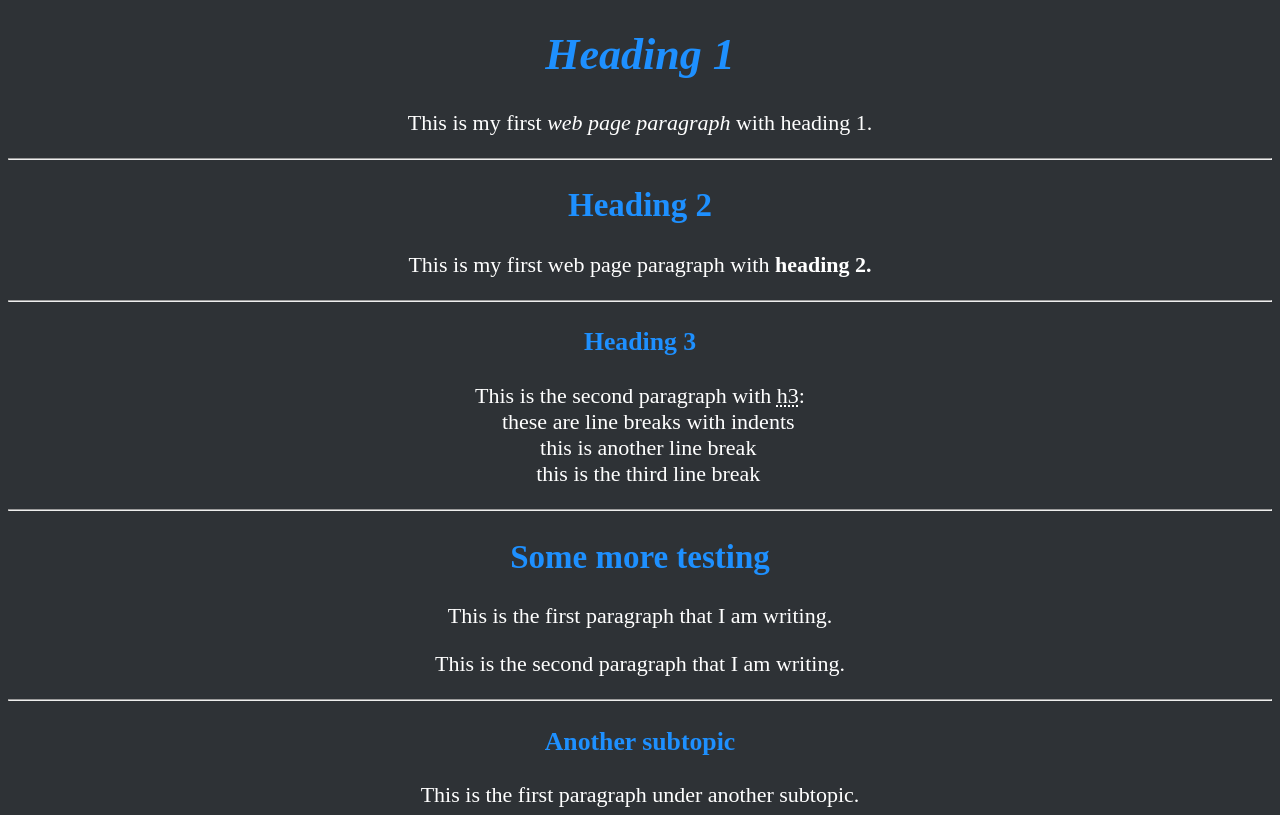
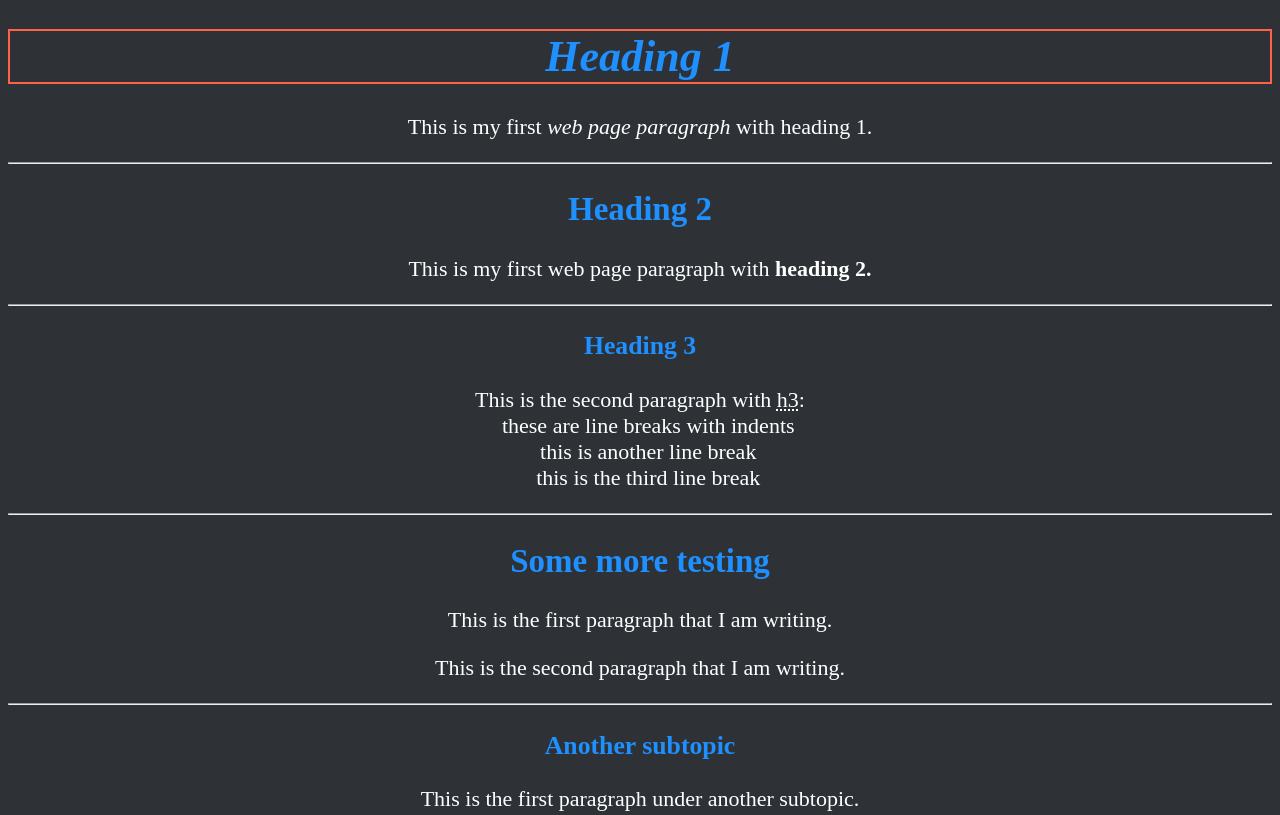
Before and after one commit to aru24sin/Web-Dev, a plain HTML site: page index.html in a window 1280 px wide. Shown: the top 815 px of the page. Drawn offline with Linux system fonts and the light colour scheme.

Commit message:
CSS borders in headings

```diff
--- a/index.html
+++ b/index.html
@@ -12,7 +12,7 @@
     </head>
 
     <body>
-        <h1>Heading 1</h1>
+        <h1 style="border:2px solid Tomato;">Heading 1</h1>
         <p>This is my first <em>web page paragraph</em> with heading 1.</p>
 
         <hr>
--- a/main.css
+++ b/main.css
@@ -10,6 +10,8 @@ body {
 
 h1 {
     color: dodgerblue;
+    border: #2e3236;
+    border-color: dodgerblue;
     font-style: italic;
     text-align: center;
 }
```
